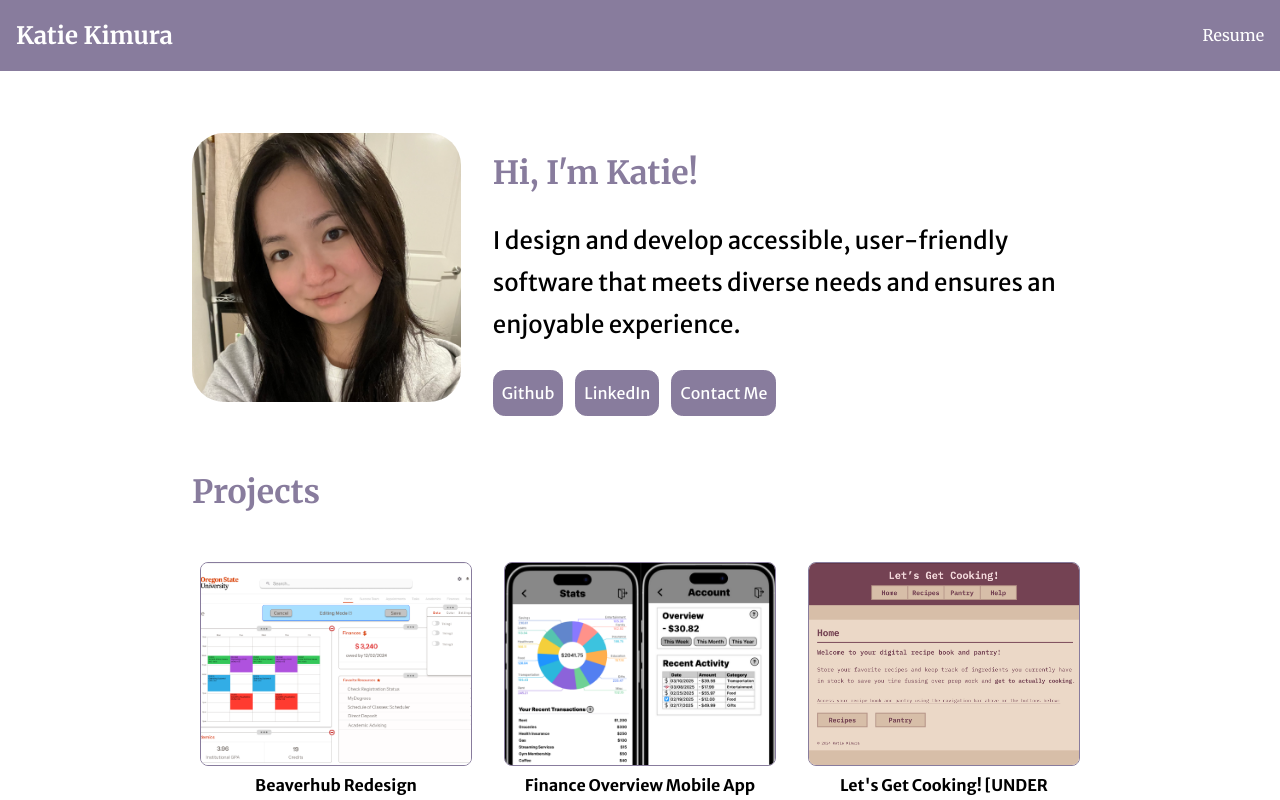
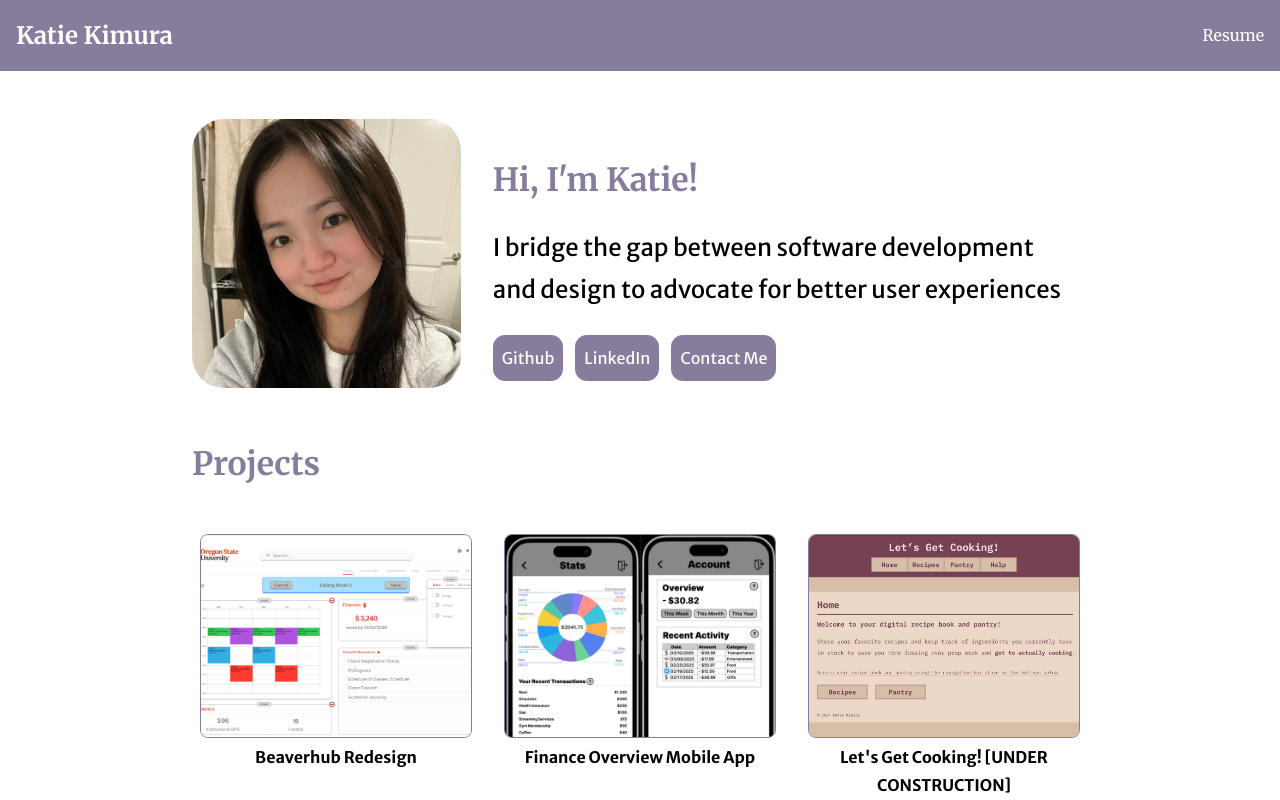
Before and after one commit to ktkimura/ktkimura.github.io, a React (Create React App) app in the folder portfolio-website/: page / in a window 1280 px wide. Shown: the top 800 px of the page. Built offline with nearby package versions, Linux system fonts and the light colour scheme.

Commit message:
updated homepage tagline

```diff
--- a/portfolio-website/src/pages/HomePage.js
+++ b/portfolio-website/src/pages/HomePage.js
@@ -15,8 +15,8 @@ const HomePage = () => {
         <div className="homeIntro">
           <h1>Hi, I'm Katie!</h1>
           <p>
-            I design and develop accessible, user-friendly software that meets
-            diverse needs and ensures an enjoyable experience.
+            I bridge the gap between software development and design to advocate for better user
+            experiences
           </p>
           <div className="socials">
             <a
```
